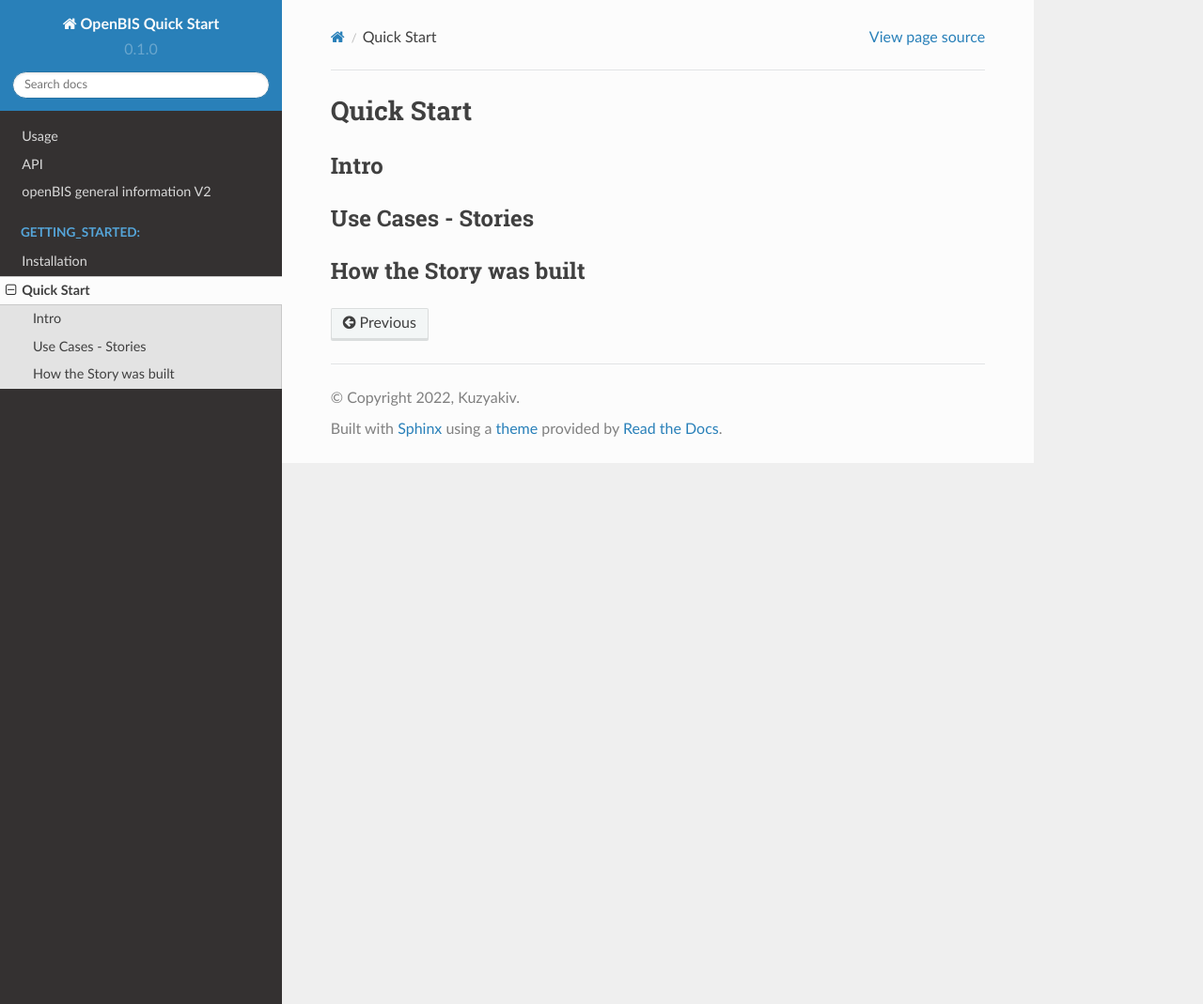
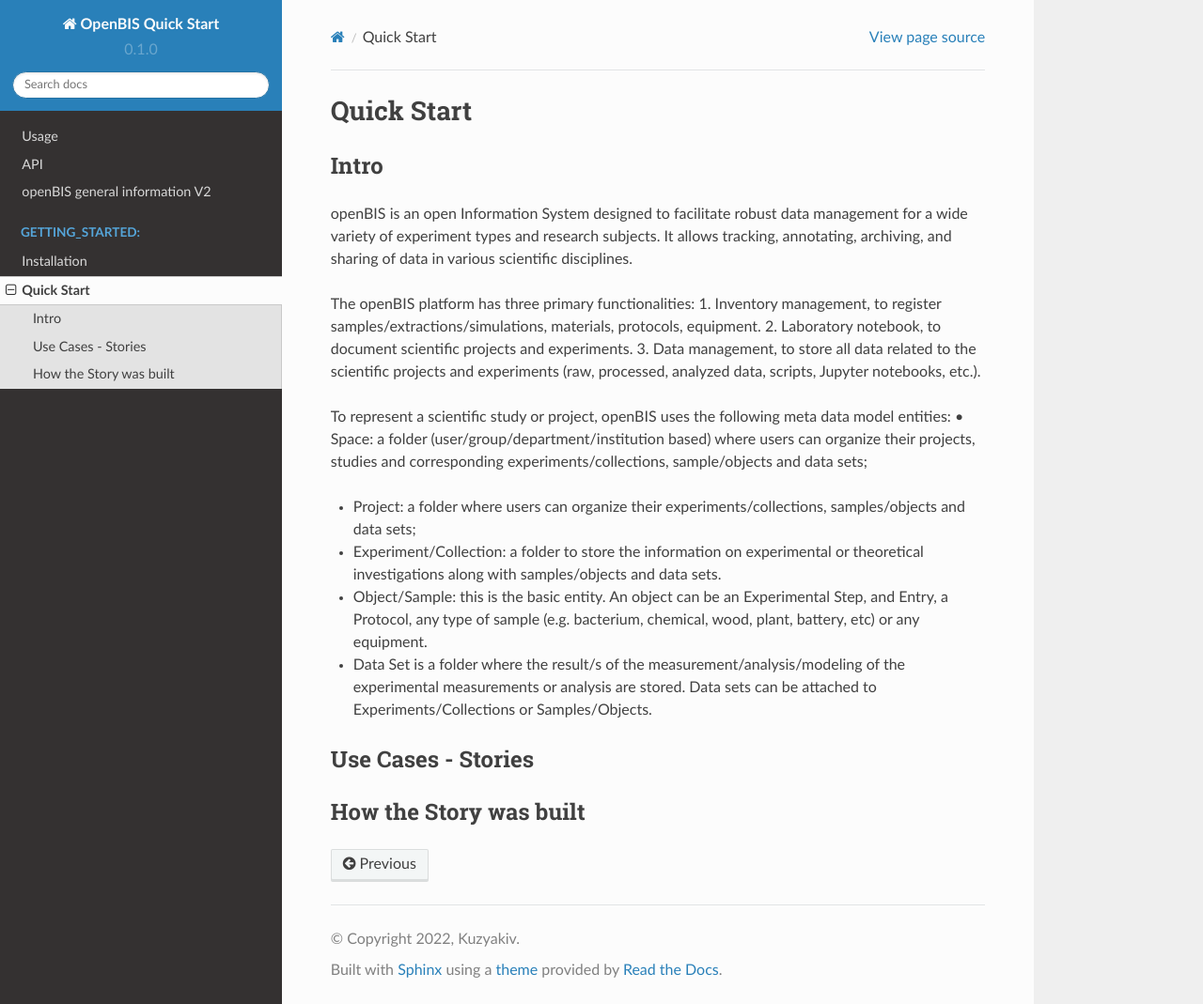
Before and after one commit to rkuzya/rtd-tutorial, a Sphinx documentation site: the page built from docs/source/GETTING_STARTED/QuickStart.rst, in a window 1280 px wide and 1069 px high. Shown: the whole window at 94% size. Built offline with Sphinx 7.4.7 and the Read the Docs theme 2.0.0, drawn with Linux system fonts in a browser that asks for light colours.

Commit message:
Update QuickStart.rst

```diff
--- a/docs/source/GETTING_STARTED/QuickStart.rst
+++ b/docs/source/GETTING_STARTED/QuickStart.rst
@@ -4,9 +4,32 @@
 Intro
 -----
 
+openBIS is an open Information System designed to facilitate robust data management for a wide variety of experiment types and research subjects.
+It allows tracking, annotating, archiving, and sharing of data in various scientific disciplines.
+
+The openBIS platform has three primary functionalities:
+1.	Inventory management, to register samples/extractions/simulations, materials, protocols, equipment.
+2.	Laboratory notebook, to document scientific projects and experiments.
+3.	Data management, to store all data related to the scientific projects and experiments (raw, processed, analyzed data, scripts, Jupyter notebooks, etc.).
+
+To represent a scientific study or project, openBIS uses the following meta data model entities:
+•	Space: a folder (user/group/department/institution based) where  users can organize their projects, studies and corresponding experiments/collections, sample/objects and data sets;
+
+•	Project: a folder where users can organize their experiments/collections, samples/objects and data sets;
+
+•	Experiment/Collection: a folder to store the information on experimental or theoretical investigations along with samples/objects and data sets.
+
+•	Object/Sample: this is the basic entity. An object can be an Experimental Step, and Entry, a Protocol, any type of sample (e.g. bacterium, chemical, wood, plant, battery, etc) or any equipment.
+
+•	Data Set is a folder where the result/s of the measurement/analysis/modeling of the experimental measurements or analysis are stored. Data sets can be attached to Experiments/Collections or Samples/Objects.
+
+
 Use Cases - Stories
 -------------------
 
 
+
+
+
 How the Story was built
 -----------------------
```
